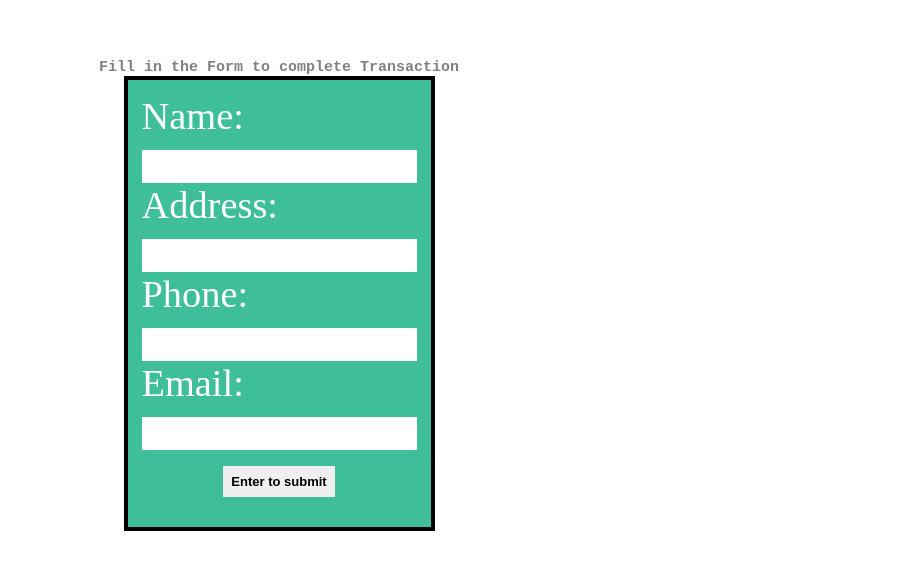
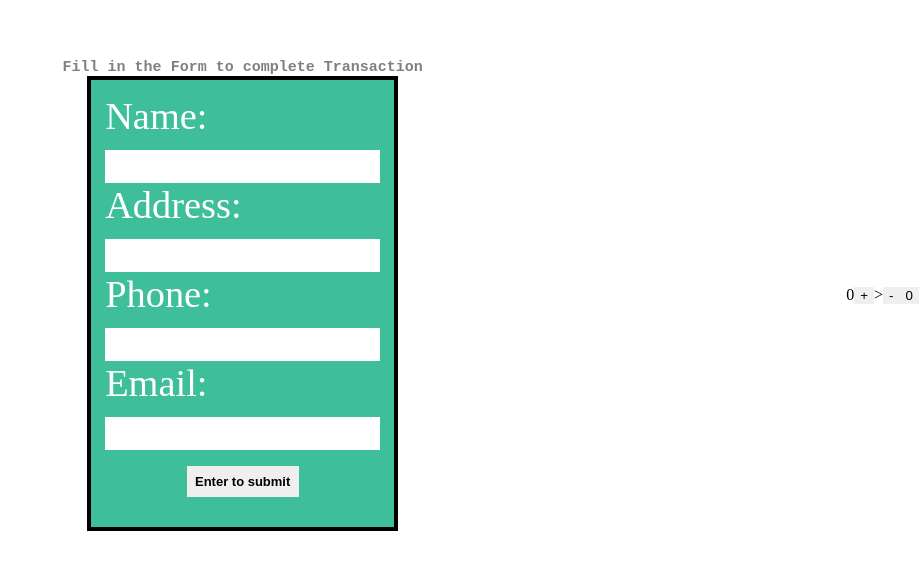
Before and after one commit to goddamnBlinder/JavaScript, a plain HTML site: page index.html in a window 1280 px wide. Shown: the part 105-674 px from the top of the page, without its empty margins (361-1280 px from the left). Drawn offline with Linux system fonts and the light colour scheme.

Commit message:
we balling

```diff
--- a/Stylesheet.css
+++ b/Stylesheet.css
@@ -77,3 +77,9 @@
     background-color: rgba(10, 174, 125, 0.784);
     color: white;
 }
+
+#countLabel{
+    display: block;
+    text-align: center;
+    font: 2.3rem;
+}
--- a/index.html
+++ b/index.html
@@ -38,9 +38,10 @@
 
 
     </div>
-<p id="p1"></p>
-<p id="p2"></p>
-<p id="p3"></p>
+    <label id="countLabel">0</label><br>
+    <button id="IncreaseLabel">+</button>>
+    <button id="DecreaseLabel">-</button>
+    <button id="restLabel">0</button>
 
 <script src="Test.js"></script>
 </body>
```
